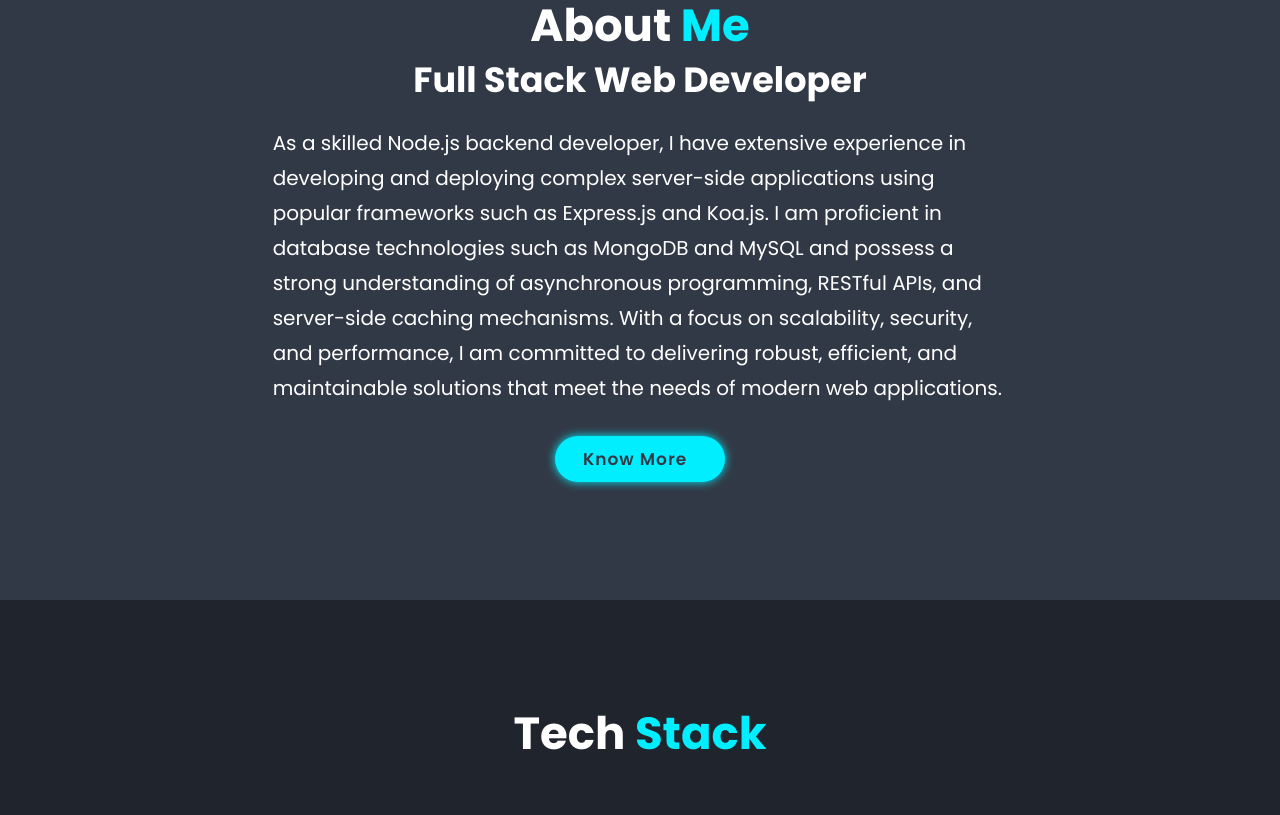
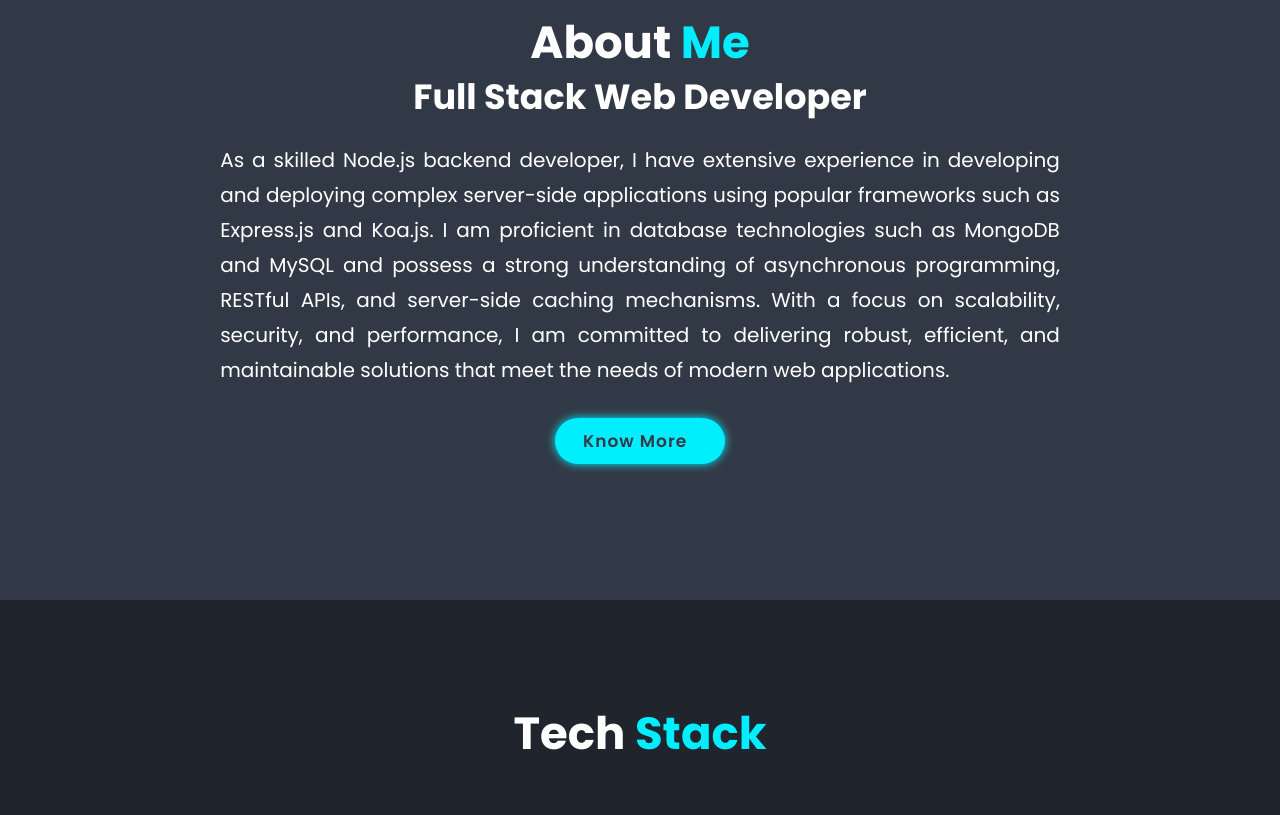
Before and after one commit to Gaurav040399/Gaurav040399.portfollio_old, a website: page index.html in a window 1280 px wide. Shown: the part 1000-1815 px from the top of the page. Drawn offline with nearby package versions, Linux system fonts and the light colour scheme.

Commit message:
about section

```diff
--- a/index.css
+++ b/index.css
@@ -182,7 +182,8 @@ span{
     /* margin: 2rem 0 3rem 0; */
     margin-bottom: 3rem;
     margin-top: 2rem;
-    width: 70%;
+    width: 80%;
+    text-align: justify;
     /* border: 1px solid red; */
 }
 
```
